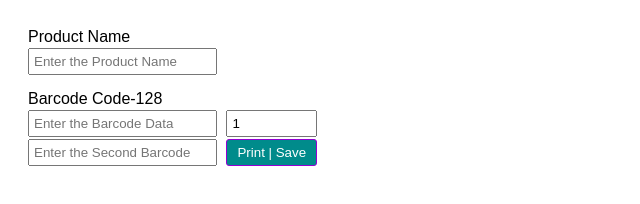
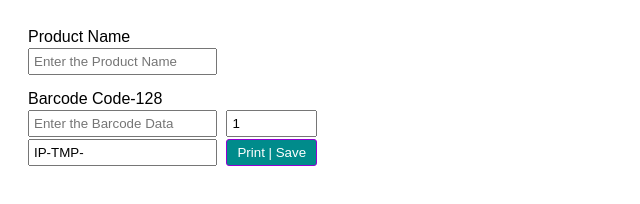
Before and after one commit to planimir77/barcode-print-save, a website: page index.html in a window 1280 px wide. Shown: the top 204 px of the page, without its empty margins (0-640 px from the left). Drawn offline with Linux system fonts and the light colour scheme; grey boxes are pictures that could not be loaded.

Commit message:
feat: add value

```diff
--- a/index.html
+++ b/index.html
@@ -77,6 +77,7 @@
       <br />
       <input
         class="second-barcode-data"
+        value="IP-TMP-"
         placeholder="Enter the Second Barcode"
         type="text"
       />
```
